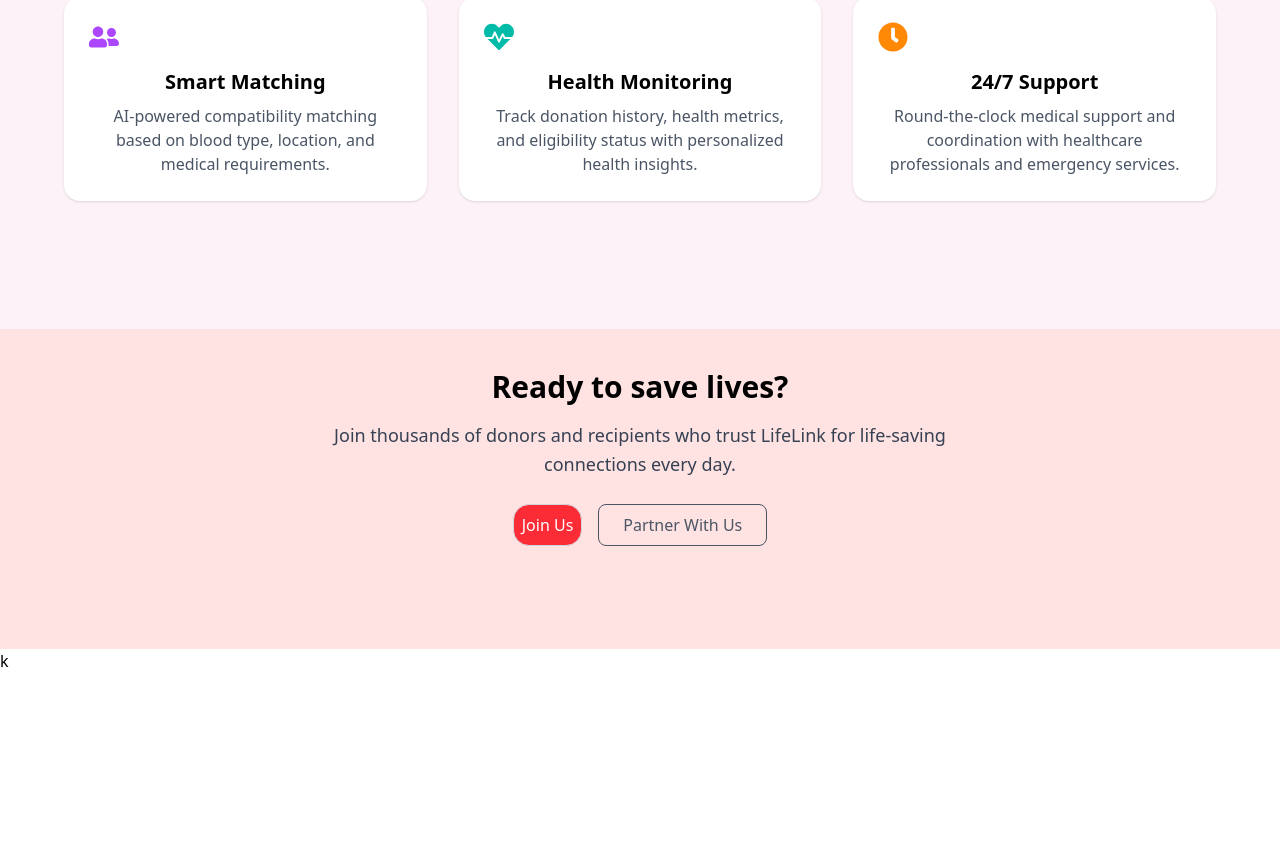
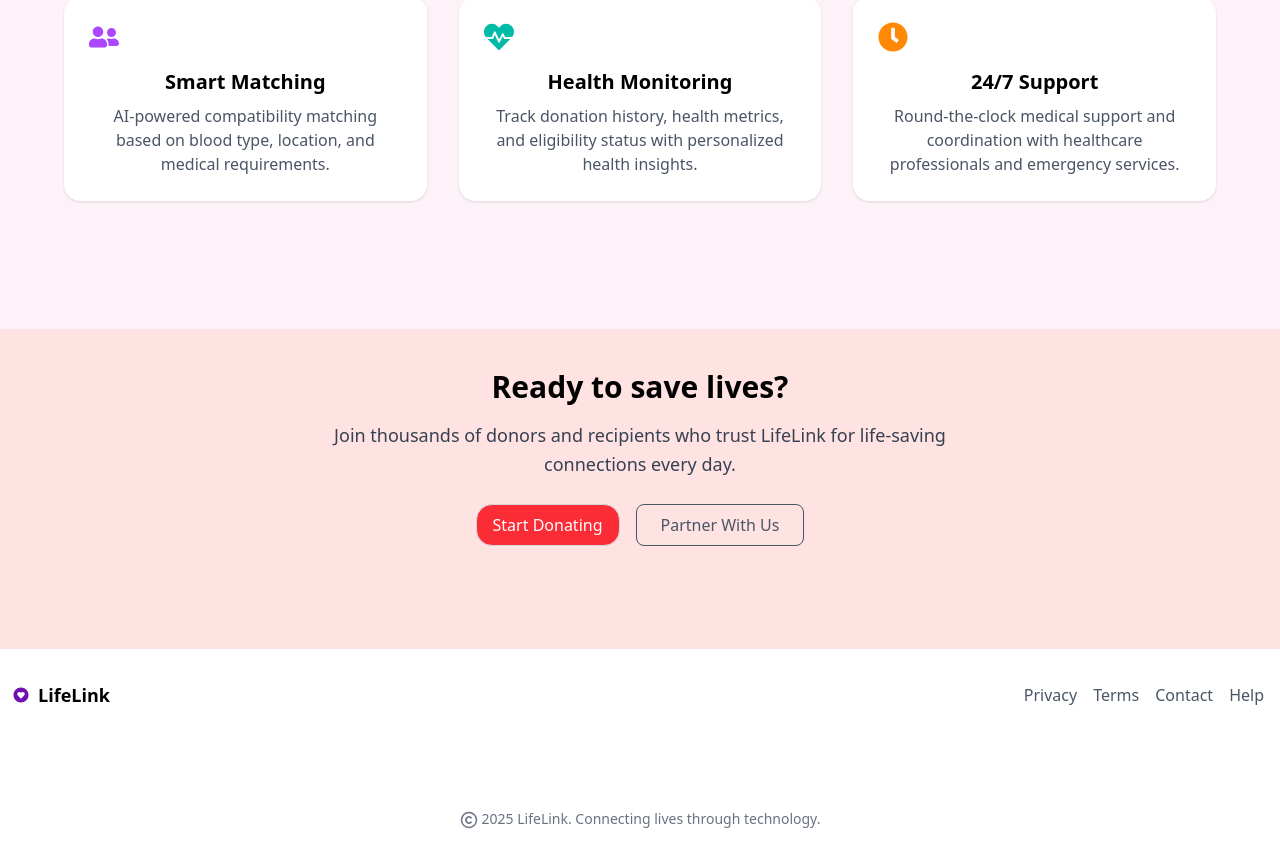
Before and after one commit to Coderjuhi/LifeLink_updated, a React (Vite) app: page / in a window 1280 px wide. Shown: the part 1175-2042 px from the top of the page. Before the commit the page ends 1848 px from the top, so only its background shows below. Built offline with nearby package versions, Linux system fonts and the light colour scheme.

Commit message:
first commit

```diff
--- a/src/App.jsx
+++ b/src/App.jsx
@@ -4,7 +4,7 @@ import { Navbar } from './component/Navbar';
 import Home from './component/Home';
 import Signup from './component/Signup';
 import Signin from './component/Signin';
-import Footer from './Footer';
+import Footer from './component/Footer';
 import BloodDonor from './component/Blooddonor';
 import Recipient from './component/Recipient';
 import Hospital from './component/Hospital';
--- a/src/Footer.jsx
+++ /dev/null
@@ -1,11 +0,0 @@
-import React from 'react'
-
-function Footer() {
-  return (
-    <div>
-      k
-    </div>
-  )
-}
-
-export default Footer
--- /dev/null
+++ b/src/component/Footer.jsx
@@ -0,0 +1,37 @@
+import React from 'react'
+import { Copyright } from "lucide-react";
+
+import { BiSolidHeartCircle, } from 'react-icons/bi'
+
+function Footer() {
+    return (
+        <>
+            <section className="w-full bg-white mt-8">
+
+                <div className="mx-auto text-center  w-full min-h-[18vh] ">
+                    <div className="flex flex-col sm:flex-row justify-between items-center mr-2">
+                        <div className="flex items-center text-lg font-semibold text-black">
+                            <BiSolidHeartCircle className="text-purple-800 mr-2 ml-3" />
+                            LifeLink
+                        </div>
+                        <div className='flex flex-row gap-4 mr-2 text-gray-600 '>
+                            <div>Privacy</div>
+                            <div>Terms</div>
+                            <div>Contact</div>
+                            <div>Help</div>
+                        </div>
+                    </div>
+                    <div className='text-center text-gray-500 py-20 text-sm mt-5'>
+                        <Copyright size={18} className='inline mr-1' />2025 LifeLink. Connecting lives through technology.
+                    </div>
+                </div>
+            </section>
+
+
+
+
+        </>
+    )
+}
+
+export default Footer
--- a/src/component/Home.jsx
+++ b/src/component/Home.jsx
@@ -155,9 +155,9 @@ const Home = () => {
     <div className="flex flex-col sm:flex-row gap-4 justify-center">
     <Link
           to="/signup"
-          className="border border-gray-300 rounded-2xl p-2 text-white bg-red-500 hover:bg-red-600"
+          className="border border-gray-300 rounded-2xl py-2 px-4 text-white bg-red-500 hover:bg-red-600"
         >
-          Join Us
+          Start Donating
         </Link>
       <button className="border border-gray-600 text-gray-600 px-6 py-2 rounded-lg font-medium  hover:scale-105 transition duration-300">
         Partner With Us
```
